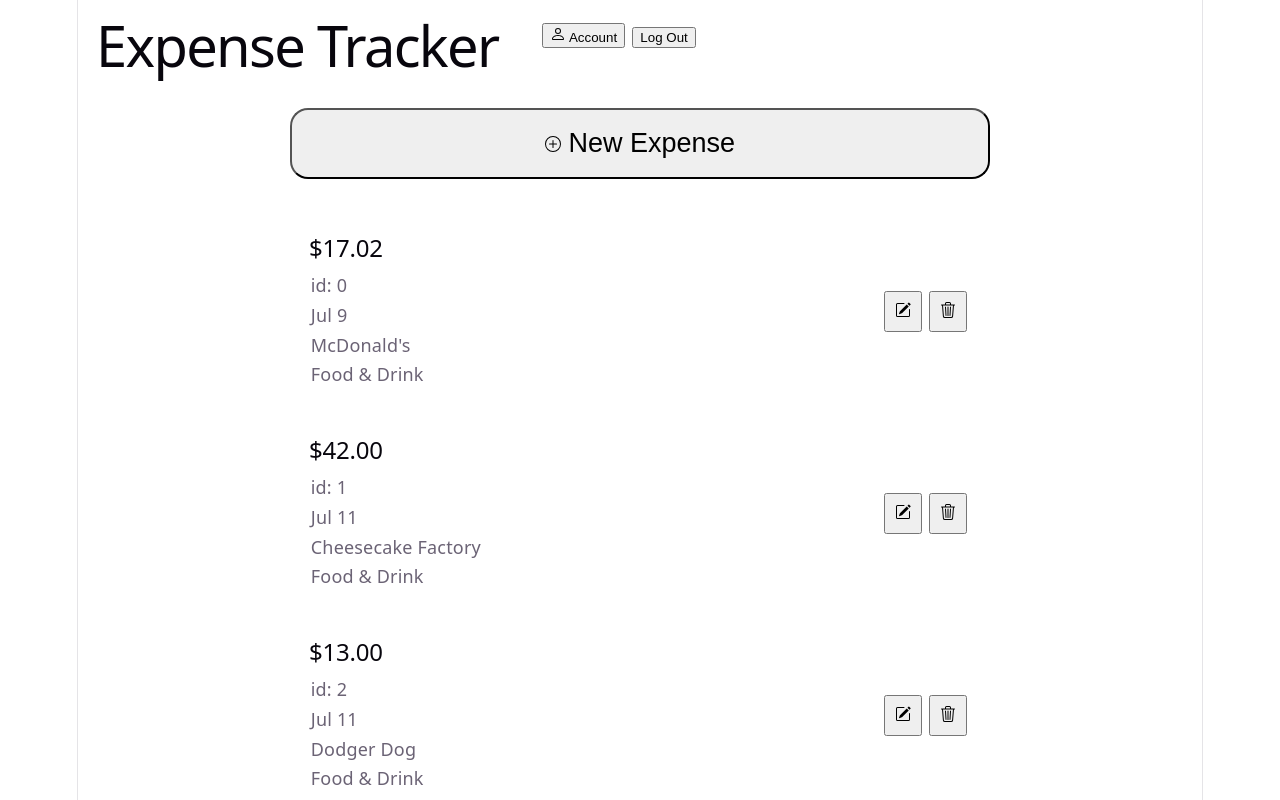
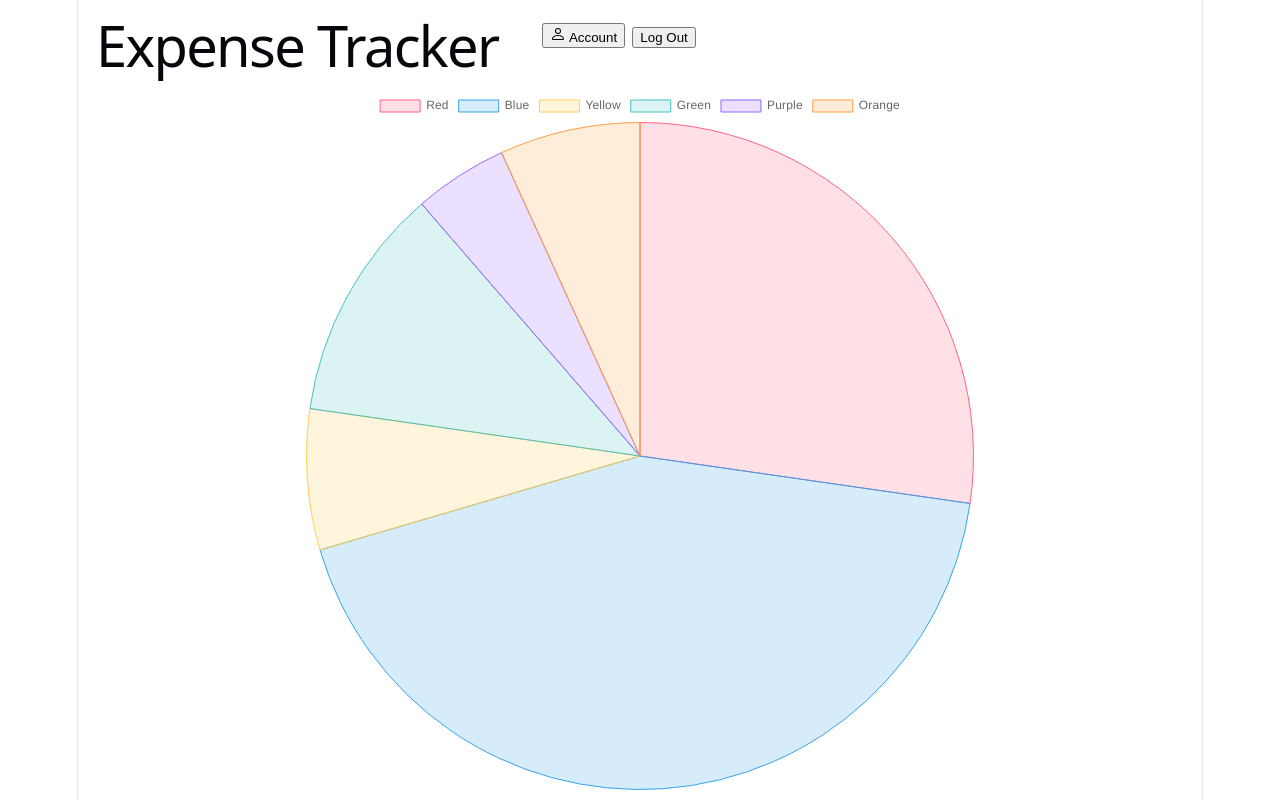
Before and after one commit to walkersmith2/PocketFlow, a React (Vite) app: page / in a window 1280 px wide. Shown: the top 800 px of the page. Built offline with nearby package versions, Linux system fonts and the light colour scheme.

Commit message:
added edit button functionality. updated ui, added pie chart component

```diff
--- a/package.json
+++ b/package.json
@@ -10,7 +10,9 @@
     "preview": "vite preview"
   },
   "dependencies": {
+    "chart.js": "^4.5.1",
     "react": "^19.2.7",
+    "react-chartjs-2": "^5.3.1",
     "react-dom": "^19.2.7"
   },
   "devDependencies": {
@@ -20,5 +22,8 @@
     "oxlint": "^1.71.0",
     "vite": "^8.1.1",
     "vite-plugin-svgr": "^5.2.0"
+  },
+  "allowScripts": {
+    "fsevents@2.3.3": true
   }
 }
--- a/src/App.css
+++ b/src/App.css
@@ -29,12 +29,14 @@ main {
   padding: 1rem;
   margin: 1rem 0;
   font-size: 1.5rem;
+  font-weight: bold;
+  background-color: green;
 }
 
 .add-expense-form {
   display: flex;
+  flex-direction: column;
   width: auto;
-  flex-direction: row;
   border: 0.1rem solid white;
   /* border: 1px solid red; */
   border-radius: 1rem;
@@ -42,8 +44,35 @@ main {
   padding: 0.8rem;
 }
 
-.add-expense-form * {
+
+.add-expense-form > * {
   margin: 0.5rem;
+  /* border: 1px solid red; */
+  display: flex;
+  align-items: center;
+  justify-content: start;
+}
+
+.add-expense-submit-btn-div > * {
+  /* border: 1px solid red; */
+  padding: 1rem;
+  margin: 0 0.5rem;
+  border-radius: 0.5rem;
+  font-size: 1rem;
+  display: flex;
+  flex-direction: row;
+  flex-wrap: nowrap;
+  justify-content: center;
+  font-weight: bold;
+  width: 50%;
+}
+
+.add-expense-submit-btn {
+  background-color: green;
+}
+
+.cancel-expense-submit-btn {
+  background-color: red;
 }
 
 #expenses-ul {
--- a/src/App.jsx
+++ b/src/App.jsx
@@ -1,9 +1,9 @@
-import { useState } from 'react'
-import './App.css'
-import ExpenseCard from './components/ExpenseCard'
-import AddExpenseComponent from './components/AddExpenseComponent'
+import { useState } from 'react';
+import './App.css';
+import ExpenseCard from './components/ExpenseCard';
+import AddExpenseComponent from './components/AddExpenseComponent';
+import PieChart from './components/PieChart';
 import PersonIcon from './assets/person-icon.svg?react';
-
 
 function App() {
 
@@ -13,32 +13,32 @@ function App() {
       amount: 17.02,
       description: "McDonald's",
       category: "Food & Drink",
-      date: "Jul 9",
+      date: new Date("2026-07-10"),
     },
     {
       id: 1,
       amount: 42,
       description: "Cheesecake Factory",
       category: "Food & Drink",
-      date: "Jul 11",
+      date: new Date("2026-07-11"),
     },
     {
       id: 2,
       amount: 13,
       description: "Dodger Dog",
       category: "Food & Drink",
-      date: "Jul 11",
+      date: new Date("2026-07-11"),
     },
     {
       id: 3,
       amount: 60,
       description: "Six Flags",
       category: "Entertainment",
-      date: "Jul 12",
+      date: new Date("2026-07-13"),
     }
   ])
 
-  const [nextUID, setNextUID] = useState(4);
+  const [nextUID, setNextUID] = useState(10);
 
   function getNextUID() {
     const currentUID = nextUID;
@@ -50,16 +50,33 @@ function App() {
     setExpenses(expenses.filter((expense) => expense.id != expenseId));
   }
 
-  function addExpense(amount, date, description, category) {
+  function addExpense(id, amount, date, description, category) {
+    if(expenses.some(expense => expense.id == id)) {
+      // Replace existing expense based on id
+      const index = expenses.findIndex((expense, index) => expense.id == id);
+      setExpenses([...expenses.slice(0,index),
+        {
+          id: id,
+          amount: amount,
+          date: date,
+          description: description,
+          category: category
+        },
+        ...expenses.slice(index + 1)]
+      );
+    }
+    else {
+      // Add new expense to expenses array
       setExpenses([...expenses,
         {
           id: getNextUID(),
-        amount: parseFloat(amount),
+          amount: amount,
           date: date,
           description: description,
           category: category
         }
       ]);
+    }
   }
 
 
@@ -77,13 +94,18 @@ function App() {
         </ul>
       </header>
       <main>
+        <PieChart />
         <AddExpenseComponent addExpense={addExpense}/>
         <ul id="expenses-ul">
-          {expenses.map((expense, index) => (
-            <li key={index}>
-              <ExpenseCard expense={expense} deleteExpense={deleteExpense}/>
+          {
+            expenses.length > 0 ?
+            expenses.map((expense, index) => (
+              <li key={expense.id}>
+                <ExpenseCard expense={expense} addExpense={addExpense} deleteExpense={deleteExpense}/>
               </li>
-          ))}
+            )) :
+            <li>No expenses yet! Click the <strong>New Expense</strong> button to add an expense.</li>
+          }
         </ul>
       </main>
     </>
--- a/src/components/AddExpenseComponent.jsx
+++ b/src/components/AddExpenseComponent.jsx
@@ -1,51 +1,19 @@
 import { useState } from 'react';
 import AddIcon from '../assets/add-icon.svg?react';
+import AddExpenseForm from './AddExpenseForm';
+
 
 export default function AddExpenseComponent({ addExpense }) {
-    const [isVisible, setIsVisible] = useState(false);
-
-    function handleClick() {
-        setIsVisible(!isVisible);
-    }
-
-    const handleSubmit = (formData) => {
-        const amount = parseFloat(formData.get("amount"));
-        const date = formData.get("date");
-        const description = formData.get("description");
-        const category = formData.get("category");
-
-        addExpense(amount, date, description, category);
-        setIsVisible(false);
+    const [isFormVisible, setIsFormVisible] = useState(false);
+    function handleBtnClick() {
+        setIsFormVisible(!isFormVisible);
     }
 
     return (
         <div className="add-expense-component">
-            <button className="add-expense-btn" onClick={handleClick}><AddIcon /> New Expense</button>
-            {isVisible && (
-                <form className="add-expense-form" action={handleSubmit}>
-                    <label>
-                        Amount:
-                        <input name="amount" type="text" />
-                    </label>
-                    <label>
-                        Date:
-                        <input name="date" id="date-input" type="text" />
-                    </label>
-                    <label>
-                        Description:
-                        <input name="description" id="description-input" type="text" />
-                    </label>
-
-                    <label>Category:
-                        <select name="category" id="category-select">
-                            <option value="">Select...</option>
-                            <option value="Food & Drink">Food & Drink</option>
-                            <option value="Entertainment">Entertainment</option>
-                            <option value="Rent/Utilities">Rent/Utilities</option>
-                        </select>
-                    </label>
-                    <button type="submit">Add Expense</button>
-                </form>
+            <button className="add-expense-btn" onClick={handleBtnClick}><AddIcon /> New Expense</button>
+            {isFormVisible && (
+               <AddExpenseForm setIsVisible={setIsFormVisible} addExpense={addExpense}/>
             )}
         </div>
     );
--- /dev/null
+++ b/src/components/AddExpenseForm.jsx
@@ -0,0 +1,56 @@
+
+// Takes optional expense prop in case the form is being used to edit an existing expense
+export default function AddExpenseForm({ setIsVisible, addExpense, expense}) {
+    function handleCancel() {
+        setIsVisible(false);
+    }
+
+    function handleSubmit(formData) {
+
+        const id = (parseFloat(formData.get("id")));
+        const amount = parseFloat(formData.get("amount"));
+        const date = new Date(formData.get("date"));
+        const description = formData.get("description");
+        const category = formData.get("category");
+
+        // console.log(amount);
+        // console.log(date);
+        // console.log(description);
+        // console.log(category);
+
+        addExpense(id, amount, date, description, category);
+        setIsVisible(false);
+    }
+
+    return (
+        <form className="add-expense-form" action={handleSubmit}>
+            <input name="id" type="hidden" defaultValue={expense?.id ?? -1}></input>
+            <label>
+                Amount: $
+                <input name="amount"  defaultValue={expense?.amount ?? 0} className="amount-input" type="number" min="0.01" max="999999.99" step="0.01" required />
+            </label>
+            <label>
+                Date:
+                <input name="date" defaultValue={expense?.date?.toLocaleDateString('en-CA') ?? new Date().toLocaleDateString('en-CA')}className="date-input" type="date" required />
+            </label>
+            <label>
+                Description:
+                <input name="description" defaultValue={expense?.description ?? ""} className="description-input" type="text" required />
+            </label>
+
+            <label>Category:
+                <select name="category" defaultValue={expense?.category ?? ""} className="category-select" required>
+                    <option value=""></option>
+                    <option value="Food & Drink">Food & Drink</option>
+                    <option value="Entertainment">Entertainment</option>
+                    <option value="Rent/Utilities">Rent/Utilities</option>
+                </select>
+            </label>
+
+            <div className="add-expense-submit-btn-div">
+                <button className="add-expense-submit-btn" type="submit">Add</button>
+                <button className="cancel-expense-submit-btn" type="button" onClick={handleCancel}>Cancel</button>
+            </div>
+        </form>
+    )
+}
--- a/src/components/ExpenseCard.jsx
+++ b/src/components/ExpenseCard.jsx
@@ -1,12 +1,15 @@
+import { useState } from 'react';
 import styles from './ExpenseCard.module.css'
 import EditIcon from '../assets/edit-icon.svg?react';
 import DeleteIcon from '../assets/trash-icon.svg?react';
+import AddExpenseForm from './AddExpenseForm';
 
+export default function ExpenseCard({ expense, addExpense, deleteExpense }) {
+    const [isEditable, setIsEditable] = useState(false);
 
-
-export default function ExpenseCard({ expense, deleteExpense }) {
     function handleEdit() {
-        console.log("edited");
+        console.log("editing");
+        setIsEditable(true);
     }
 
     function handleDelete() {
@@ -15,20 +18,24 @@ export default function ExpenseCard({ expense, deleteExpense }) {
     }
 
     return (
+        <>
+        {isEditable ?
+        <AddExpenseForm setIsVisible={setIsEditable} addExpense={addExpense} expense={expense}/> :
         <div className={styles.expenseCard}>
             <div className={styles.textDiv}>
-                <h2>${expense.amount.toFixed(2)}</h2>
-                <div className={styles.subtitleDiv} id="subtitle-div">
+                <h2 >${expense.amount.toFixed(2)}</h2>
+                <div className={styles.subtitleDiv}>
                     <p>id: {expense.id}</p>
-                    <p>{expense.date}</p>
-                    <p>{expense.description}</p>
-                    <p id="test">{expense.category}</p>
+                    <p >{expense.date.toLocaleDateString('en-us', { month: 'short', day: 'numeric' })}</p>
+                    <p >{expense.description}</p>
+                    <p >{expense.category}</p>
                 </div>
             </div>
             <div className={styles.btnDiv}>
-                <button><EditIcon onClick={handleEdit}/></button>
-                <button><DeleteIcon onClick={handleDelete}/></button>
+                <button onClick={handleEdit}><EditIcon /></button>
+                <button onClick={handleDelete}><DeleteIcon /></button>
             </div>
-        </div>
+        </div>}
+        </>
     )
 }
--- a/src/components/ExpenseCard.module.css
+++ b/src/components/ExpenseCard.module.css
@@ -33,14 +33,13 @@
         flex-wrap: nowrap;
         justify-content: center;
         align-items: center;
+        padding: 0.5rem;
         /* border: 1px solid red; */
-        padding: 0.5rem;
     }
 
     .btnDiv button {
-        height: fit-content;
-        width: auto;
         padding: 0.5rem;
         margin: 0.2rem;
+        /* border: 1px solid red; */
     }
 }
--- /dev/null
+++ b/src/components/PieChart.jsx
@@ -0,0 +1,37 @@
+import { Chart as ChartJS, ArcElement, Tooltip, Legend } from "chart.js";
+import { Pie } from "react-chartjs-2";
+
+ChartJS.register(ArcElement, Tooltip, Legend);
+
+export const data = {
+  labels: ['Red', 'Blue', 'Yellow', 'Green', 'Purple', 'Orange'],
+  datasets: [
+    {
+      label: '# of Votes',
+      data: [12, 19, 3, 5, 2, 3],
+      backgroundColor: [
+        'rgba(255, 99, 132, 0.2)',
+        'rgba(54, 162, 235, 0.2)',
+        'rgba(255, 206, 86, 0.2)',
+        'rgba(75, 192, 192, 0.2)',
+        'rgba(153, 102, 255, 0.2)',
+        'rgba(255, 159, 64, 0.2)',
+      ],
+      borderColor: [
+        'rgba(255, 99, 132, 1)',
+        'rgba(54, 162, 235, 1)',
+        'rgba(255, 206, 86, 1)',
+        'rgba(75, 192, 192, 1)',
+        'rgba(153, 102, 255, 1)',
+        'rgba(255, 159, 64, 1)',
+      ],
+      borderWidth: 1,
+    },
+  ],
+};
+
+export default function PieChart() {
+    return (
+        <Pie data={data} />
+    )
+}
```
Also changed, not shown: 1 other file (tests, documents, lock files or other folders). Lines whose indentation alone changed are shown as unchanged.
